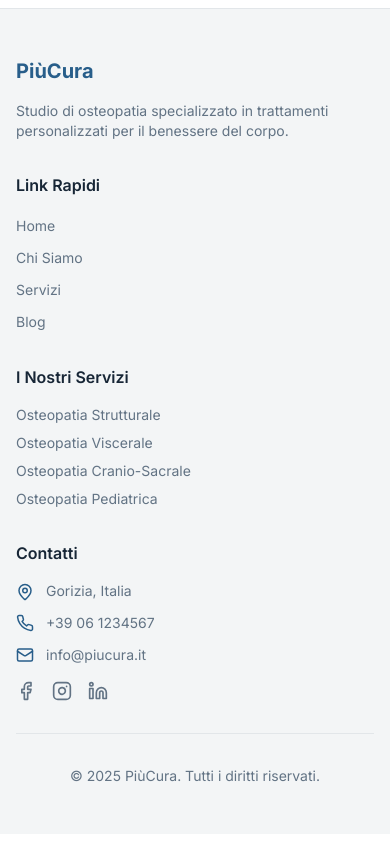
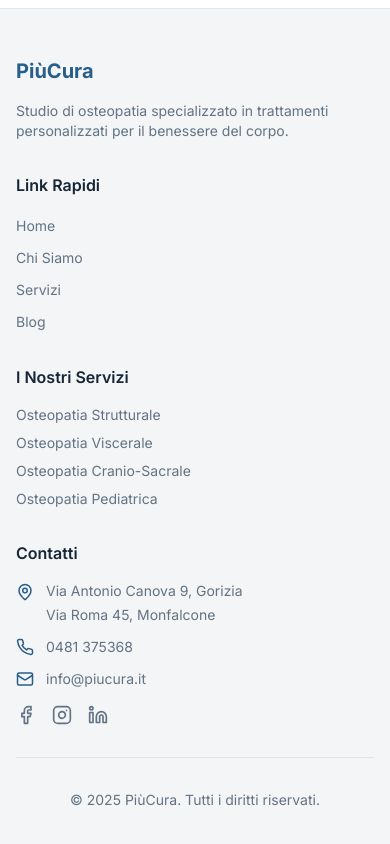
Before and after one commit to deessee0/cura-plus-site, a React (Vite) app: page /blog in a window 390 px wide. Shown: the part 2568-3412 px from the top of the page. Built offline with nearby package versions, Linux system fonts and the light colour scheme; the HTML template or start-up script is replaced by a standard one.

Commit message:
Add studio locations and phone number

```diff
--- a/src/components/Footer.tsx
+++ b/src/components/Footer.tsx
@@ -58,11 +58,16 @@ const Footer = () => {
             <ul className="space-y-3">
               <li className="flex items-start space-x-3">
                 <MapPin size={18} className="text-primary mt-0.5 flex-shrink-0" />
-                <span className="text-sm text-muted-foreground">Gorizia, Italia</span>
+                <div className="text-sm text-muted-foreground">
+                  <div>Via Antonio Canova 9, Gorizia</div>
+                  <div className="mt-1">Via Roma 45, Monfalcone</div>
+                </div>
               </li>
               <li className="flex items-center space-x-3">
                 <Phone size={18} className="text-primary flex-shrink-0" />
-                <span className="text-sm text-muted-foreground">+39 06 1234567</span>
+                <a href="tel:+390481375368" className="text-sm text-muted-foreground hover:text-primary transition-colors">
+                  0481 375368
+                </a>
               </li>
               <li className="flex items-center space-x-3">
                 <Mail size={18} className="text-primary flex-shrink-0" />
--- a/src/pages/Contatti.tsx
+++ b/src/pages/Contatti.tsx
@@ -101,20 +101,44 @@ const Contatti = () => {
                         <div className="w-10 h-10 rounded-full bg-primary/10 flex items-center justify-center">
                           <MapPin className="text-primary" size={20} />
                         </div>
-                        <CardTitle className="text-lg">Indirizzo</CardTitle>
+                        <CardTitle className="text-lg">Sede Gorizia</CardTitle>
                       </div>
                     </CardHeader>
                     <CardContent>
-                      <p className="text-muted-foreground">
-                        Gorizia, Italia
+                      <p className="text-muted-foreground font-medium mb-2">
+                        Via Antonio Canova 9, Gorizia
                       </p>
                       <a
-                        href="https://www.miodottore.it/leonardo-michelin/osteopata/gorizia"
+                        href="https://www.google.com/maps/search/?api=1&query=Via+Antonio+Canova+9+Gorizia"
                         target="_blank"
                         rel="noopener noreferrer"
-                        className="text-primary hover:underline text-sm mt-2 inline-block"
+                        className="text-primary hover:underline text-sm inline-block"
                       >
-                        Vedi su MioDottore
+                        Visualizza su Google Maps
+                      </a>
+                    </CardContent>
+                  </Card>
+
+                  <Card>
+                    <CardHeader>
+                      <div className="flex items-center gap-3">
+                        <div className="w-10 h-10 rounded-full bg-primary/10 flex items-center justify-center">
+                          <MapPin className="text-primary" size={20} />
+                        </div>
+                        <CardTitle className="text-lg">Sede Monfalcone</CardTitle>
+                      </div>
+                    </CardHeader>
+                    <CardContent>
+                      <p className="text-muted-foreground font-medium mb-2">
+                        Via Roma 45, Monfalcone
+                      </p>
+                      <a
+                        href="https://www.google.com/maps/search/?api=1&query=Via+Roma+45+Monfalcone"
+                        target="_blank"
+                        rel="noopener noreferrer"
+                        className="text-primary hover:underline text-sm inline-block"
+                      >
+                        Visualizza su Google Maps
                       </a>
                     </CardContent>
                   </Card>
@@ -129,7 +153,9 @@ const Contatti = () => {
                       </div>
                     </CardHeader>
                     <CardContent>
-                      <p className="text-muted-foreground">+39 06 1234567</p>
+                      <a href="tel:+390481375368" className="text-muted-foreground font-medium hover:text-primary transition-colors">
+                        0481 375368
+                      </a>
                       <p className="text-sm text-muted-foreground mt-1">Lun-Ven: 9:00-19:00</p>
                     </CardContent>
                   </Card>
```
